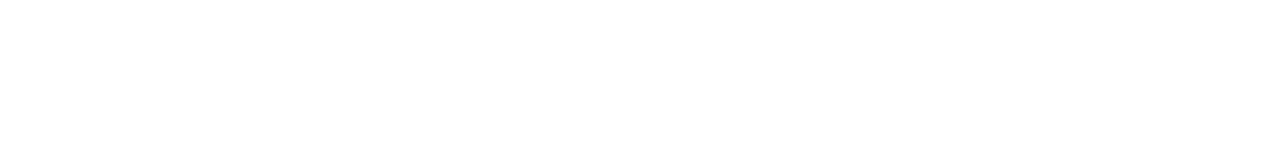
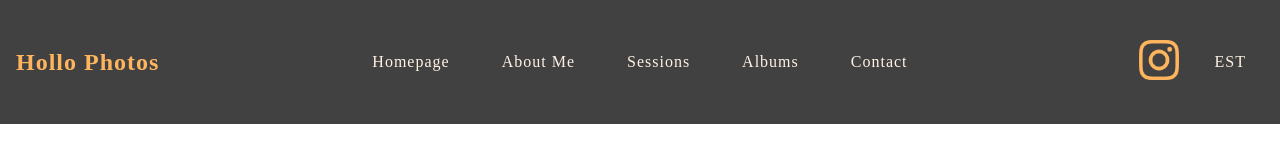
Before and after one commit to MadliReiljan/MartiniVeeb, a plain HTML site: page veeb-osa-eng.html in a window 1280 px wide. Drawn offline with Linux system fonts and the light colour scheme.

Commit message:
Tegin IG pildi

```diff
--- a/veeb-osa-eng.html
+++ b/veeb-osa-eng.html
@@ -3,11 +3,34 @@
 <head>
     <meta charset="UTF-8">
     <meta name="viewport" content="width=device-width, initial-scale=1.0">
-    <link src="style.css">
+    <link rel="stylesheet" href="style.css">
     <title>Hollo Photos</title>
 </head>
 <body>
     <!-- Nav Bar -->
+
+    <nav>
+        <div class="nav_content">
+            <div class="logo">
+                <a href="veeb-osa.html">Hollo Photos</a>
+            </div>
+            <label for="check" class="checkbox">
+                <i class="ri-menu-line"></i>
+            </label>
+            <input type="checkbox" name="check" id="check" />
+            <ul>
+                <li><a href="">Homepage</a></li>
+                <li><a href="about">About Me</a></li>
+                <li><a href="sessions">Sessions</a></li>
+                <li><a href="albums">Albums</a></li>
+                <li><a href="contact">Contact</a></li>
+            </ul>
+            <ul class="ul-lisa">
+                <li><a href="https://www.instagram.com/hollophotos/"><img src="images/instagram.png"></a></li>
+                <li><a href="veeb-osa-.html">EST</a></li>
+            </ul>
+        </div>
+    </nav>
     <!-- Home Page -->
     <!-- About Me Page -->
     <!-- Albums -->
```
Also changed, not shown: veeb-osa.html (+1 -1 lines), images/instagram.png (added).
